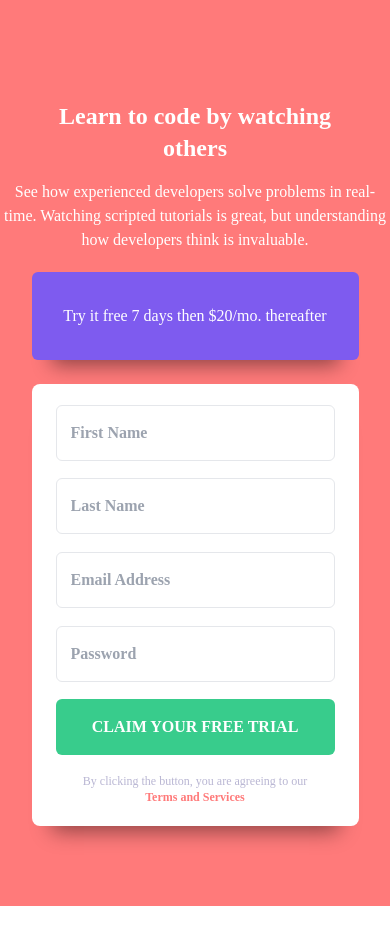
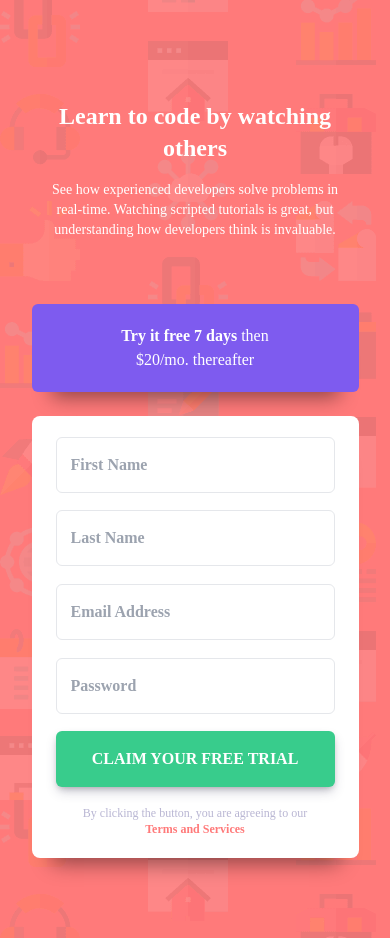
Before and after one commit to AliceMenzie/fm-sign-up-form, a React (Create React App) app: page / in a window 390 px wide. Before the commit the page ends 906 px from the top, so only its background shows below. Built offline with nearby package versions, Linux system fonts and the light colour scheme.

Commit message:
Feature: add responsiveness and refactor

```diff
--- a/src/App.tsx
+++ b/src/App.tsx
@@ -1,16 +1,20 @@
 import React from "react";
 import Banner from "./components/Banner";
-
 import Form from "./components/Form";
+import bgMobile from "./assets/images/bg-intro-mobile.png";
+import bgDesktop from "./assets/images/bg-intro-desktop.png";
 
 function App() {
   return (
-    <div className="font-poppins bg-red flex flex-col items-center justify-center h-full py-20">
-      <header className="text-center text-white py-5">
-        <h1 className="text-2xl font-bold mx-10 mb-4">
+    <div
+      style={{ backgroundImage: `url(${bgDesktop})` }}
+      className="font-poppins bg-red flex flex-col items-center justify-center md:flex-row h-full md:h-screen py-20 md:bg-no-repeat md:bg-center md:bg-contain"
+    >
+      <header className="text-center md:text-left md:h-[220px] md:w-[600px] text-white pt-5 pb-16 ">
+        <h1 className="text-2xl font-semibold mx-10 mb-4 md:text-5xl">
           Learn to code by watching others
         </h1>
-        <p>
+        <p className="text-sm md:text-base mx-12">
           See how experienced developers solve problems in real-time. Watching
           scripted tutorials is great, but understanding how developers think is
           invaluable.
@@ -18,8 +22,9 @@ function App() {
       </header>
       <main className="">
         <Banner>
-          <p>
-            <span>Try it free 7 days</span> then $20/mo. thereafter
+          <p className="mx-10">
+            <span className="font-bold">Try it free 7 days</span> then $20/mo.
+            thereafter
           </p>
         </Banner>
         <Form />
--- a/src/components/Banner.tsx
+++ b/src/components/Banner.tsx
@@ -6,7 +6,7 @@ interface BannerProps {
 
 export default function Banner({ children }: BannerProps) {
   return (
-    <div className="shadow-custom2 bg-purple text-white w-[327px] h-[88px] flex flex-col justify-center items-center text-center rounded-md px-6">
+    <div className="shadow-custom2 bg-purple text-white w-[327px] md:w-[540px] h-[88px] md:h-[60px] flex flex-col justify-center items-center text-center rounded-md px-6">
       {children}
     </div>
   );
--- a/src/components/Form.tsx
+++ b/src/components/Form.tsx
@@ -20,14 +20,14 @@ export default function Form() {
 
   return (
     <form
-      className="shadow-custom2 font-poppins h-[442px] w-[327px] bg-white flex flex-col items-center justify-around rounded-lg py-3 mt-6
+      className="shadow-custom2 font-poppins h-[442px] md:h-[474px] w-[327px] md:w-[540px] bg-white flex flex-col items-center justify-around rounded-lg py-3 md:py-6 mt-6
       "
       onSubmit={handleSubmit(onSubmit)}
     >
       <div className="relative flex justify-center items-center flex-col">
         <input
-          className={`border text-grey placeholder:capitalize placeholder:font-semibold w-[279px] h-[56px] rounded-md pl-[14px] ${
-            errors.firstName && "border border-red text-red"
+          className={`border text-grey placeholder:capitalize placeholder:font-semibold focus:outline-purpleFocus focus:outline-[0.5px] w-[279px] md:w-[460px] h-[56px] rounded-md pl-[14px] ${
+            errors.firstName && "border-2 border-red text-red focus:outline-red"
           }`}
           placeholder="first name"
           {...register("firstName", { required: true })}
@@ -43,8 +43,8 @@ export default function Form() {
       </div>
       <div className="relative flex justify-center items-center flex-col">
         <input
-          className={`border text-grey placeholder:capitalize placeholder:font-semibold w-[279px] h-[56px] rounded-md pl-[14px] ${
-            errors.lastName && "border border-red text-red"
+          className={`border text-grey placeholder:capitalize placeholder:font-semibold focus:outline-purpleFocus focus:outline-[0.5px] w-[279px] md:w-[460px] h-[56px] rounded-md pl-[14px] ${
+            errors.lastName && "border-2 border-red text-red focus:outline-red"
           }`}
           placeholder="Last Name"
           {...register("lastName", { required: true })}
@@ -63,8 +63,8 @@ export default function Form() {
       </div>
       <div className="relative flex justify-center items-center flex-col">
         <input
-          className={`border text-grey placeholder:capitalize placeholder:font-semibold w-[279px] h-[56px] rounded-md pl-[14px] ${
-            errors.email && "border border-red text-red"
+          className={`border text-grey placeholder:capitalize placeholder:font-semibold focus:outline-purpleFocus focus:outline-[0.5px] w-[279px] md:w-[460px] h-[56px] rounded-md pl-[14px] ${
+            errors.email && "border-2 border-red text-red focus:outline-red"
           }`}
           placeholder="email address"
           {...register("email", {
@@ -77,14 +77,14 @@ export default function Form() {
         )}
         {errors.email && (
           <span className="text-red text-xs font-bold border-red self-end">
-            Email cannot be empty
+            Looks like this is not an email
           </span>
         )}
       </div>
       <div className="relative flex justify-center items-center flex-col">
         <input
-          className={`border text-grey placeholder:capitalize placeholder:font-semibold w-[279px] h-[56px] rounded-md pl-[14px] ${
-            errors.password && "border border-red text-red"
+          className={`border text-grey placeholder:capitalize placeholder:font-semibold focus:outline-purpleFocus focus:outline-[0.5px] w-[279px] md:w-[460px] h-[56px] rounded-md pl-[14px] ${
+            errors.password && "border-2 border-red text-red focus:outline-red"
           }`}
           placeholder="password"
           type="password"
@@ -103,7 +103,7 @@ export default function Form() {
       </div>
 
       <input
-        className="font-poppins font-semibold bg-green text-white uppercase w-[279px] h-[56px] rounded-md "
+        className="cursor-pointer hover:brightness-110 shadow-custom font-poppins font-semibold bg-green text-white uppercase w-[279px] md:w-[460px] h-[56px] rounded-md "
         type="submit"
         value="claim your free trial"
       />
```
